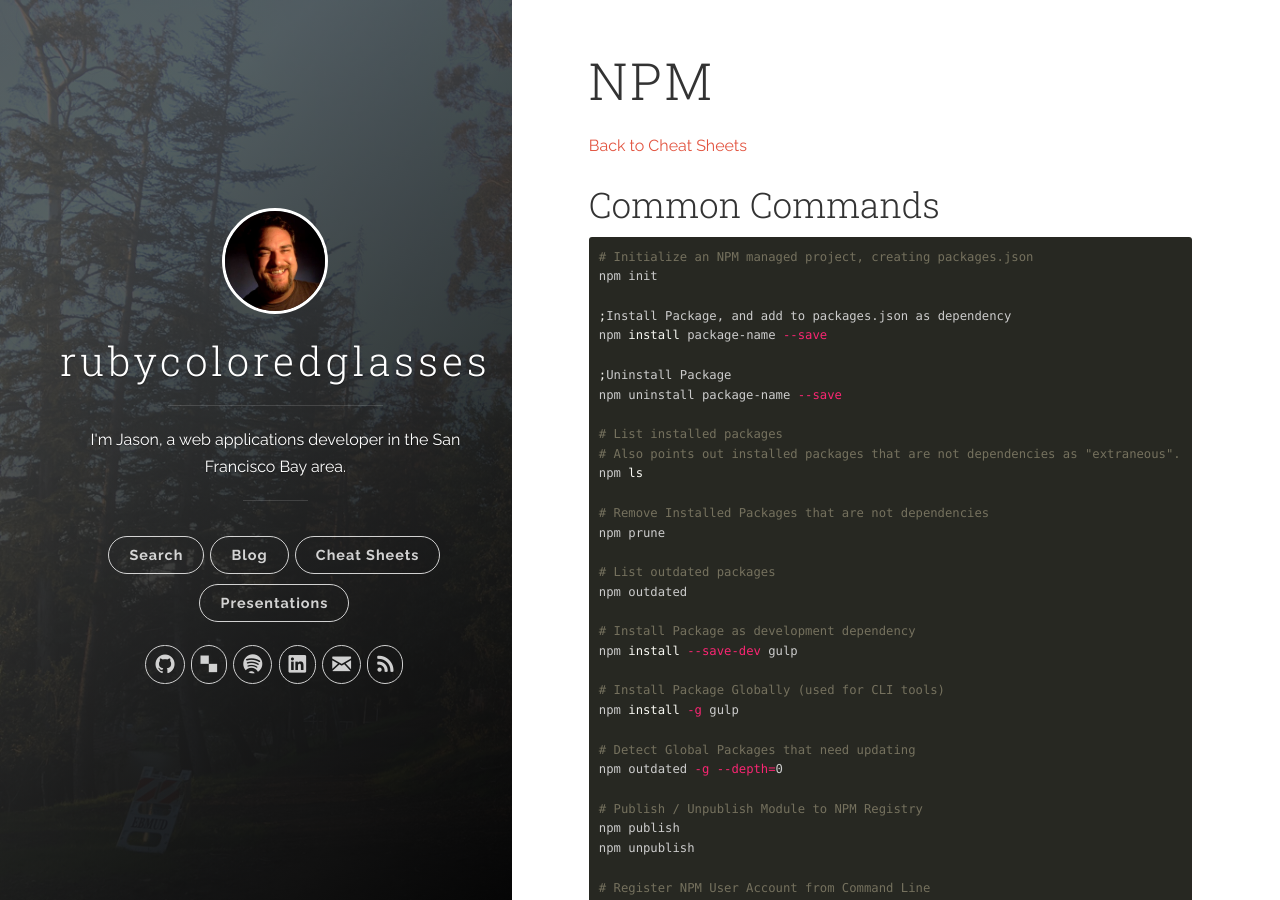
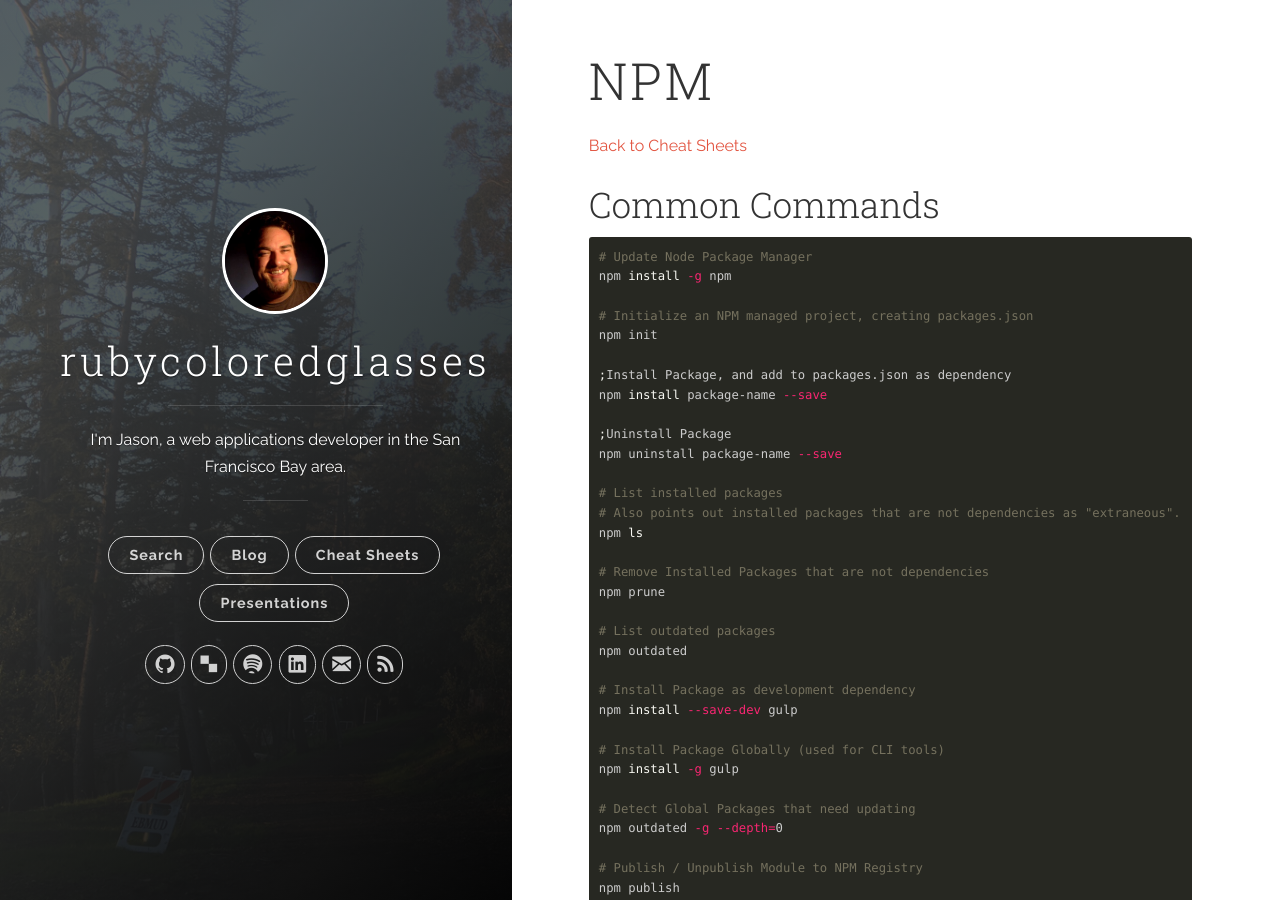
Before and after one commit to redconfetti/redconfetti.github.io, a Jekyll site: the page built from cheat-sheets/npm/index.md, in a window 1280 px wide and 900 px high. Built offline with Jekyll 4.4.1, drawn with Linux system fonts in a browser that asks for light colours; nearby versions of some CDN libraries.

Commit message:
Adds command to update NPM

````diff
--- a/cheat-sheets/npm/index.md
+++ b/cheat-sheets/npm/index.md
@@ -7,6 +7,9 @@
 ## Common Commands
 
 ``` shell
+# Update Node Package Manager
+npm install -g npm
+
 # Initialize an NPM managed project, creating packages.json
 npm init
 
````
